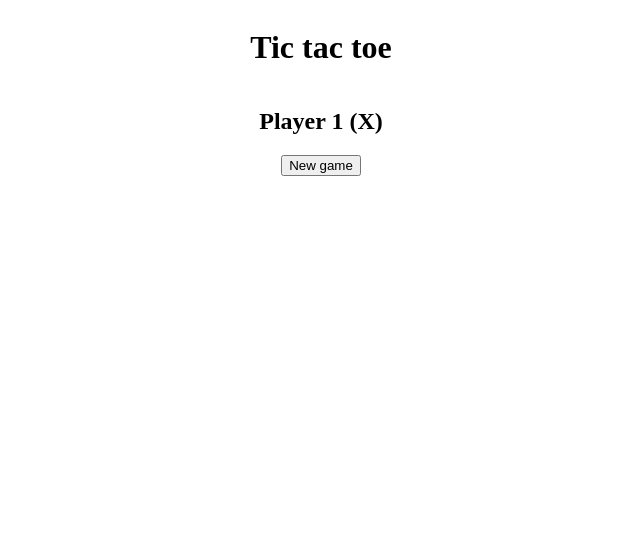
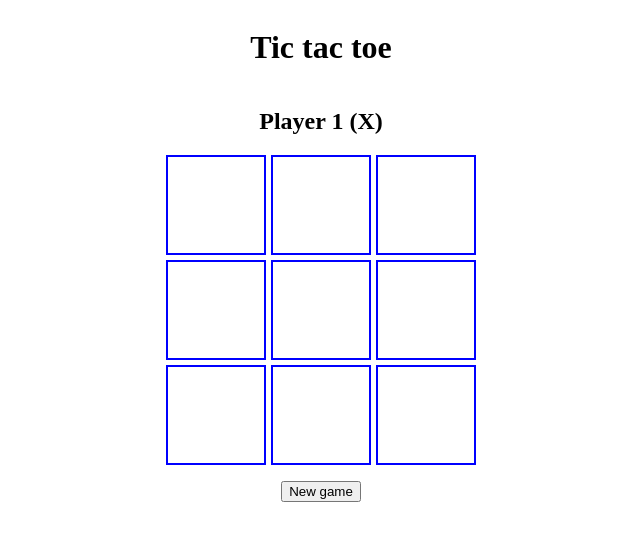
Before and after one commit to DaniSanchezDev/Tic-Tac-Toe-React, a React (Vite) app: page / in a window 1280 px wide. Shown: the top 540 px of the page, without its empty margins (319-959 px from the left). Built offline with nearby package versions, Linux system fonts and the light colour scheme.

Commit message:
add styles

```diff
--- a/src/components/Board/Board.css
+++ b/src/components/Board/Board.css
@@ -0,0 +1,5 @@
+.board{
+    display: grid;
+    grid-template-columns: repeat(3, 1fr);
+    gap: 5px;
+}
--- a/src/components/Board/Board.tsx
+++ b/src/components/Board/Board.tsx
@@ -7,10 +7,11 @@ type BoardProps = {
 }
 
 function Board({ board }: BoardProps) {
+
     return (
-        board.map(row => row.map(cell => <Cell cell={cell} />)
-
-        )
+        <div className='board'>
+            {board.map(row => row.map(cell => <Cell cell={cell} />))}
+        </div>
     )
 }
 
--- a/src/components/Cell/Cell.css
+++ b/src/components/Cell/Cell.css
@@ -0,0 +1,5 @@
+img{
+    width: 100px;
+    height: 100px;
+    border: 2px solid blue;
+}
--- a/src/components/Cell/Cell.tsx
+++ b/src/components/Cell/Cell.tsx
@@ -1,12 +1,21 @@
 import './Cell.css'
+import EmptyImage from './../../assets/img/blank.png';
+import Player1Img from './../../assets/img/x.jpg';
+import Player2Img from './../../assets/img/circle.png';
+import { EMPTY, PLAYER_1, PLAYER_2 } from '../../App';
 
 type CellProps ={
     cell: number;
 }
 
 function Cell({ cell }: CellProps) {
+    const srcImage =
+    cell === EMPTY ? EmptyImage :
+    cell === PLAYER_1 ? Player1Img :
+    cell === PLAYER_2 ? Player2Img : EmptyImage;
+
   return (
-    <img src="" alt="" />
+    <img src={srcImage} alt="" />
   )
 }
 
--- a/src/components/NewGameButton/NewGameButton.css
+++ b/src/components/NewGameButton/NewGameButton.css
@@ -0,0 +1,3 @@
+button {
+    margin-top: 1rem;
+}
```
